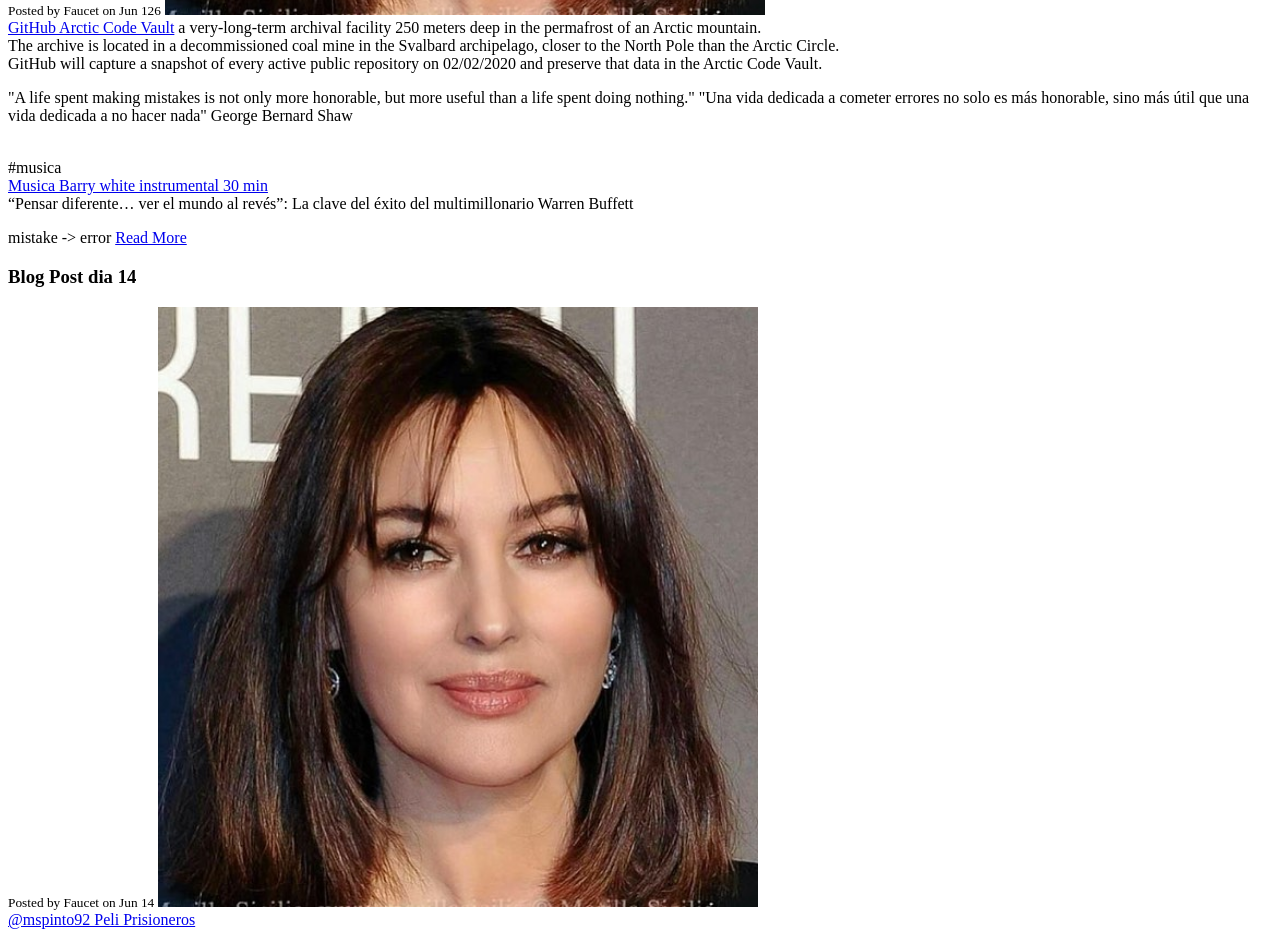
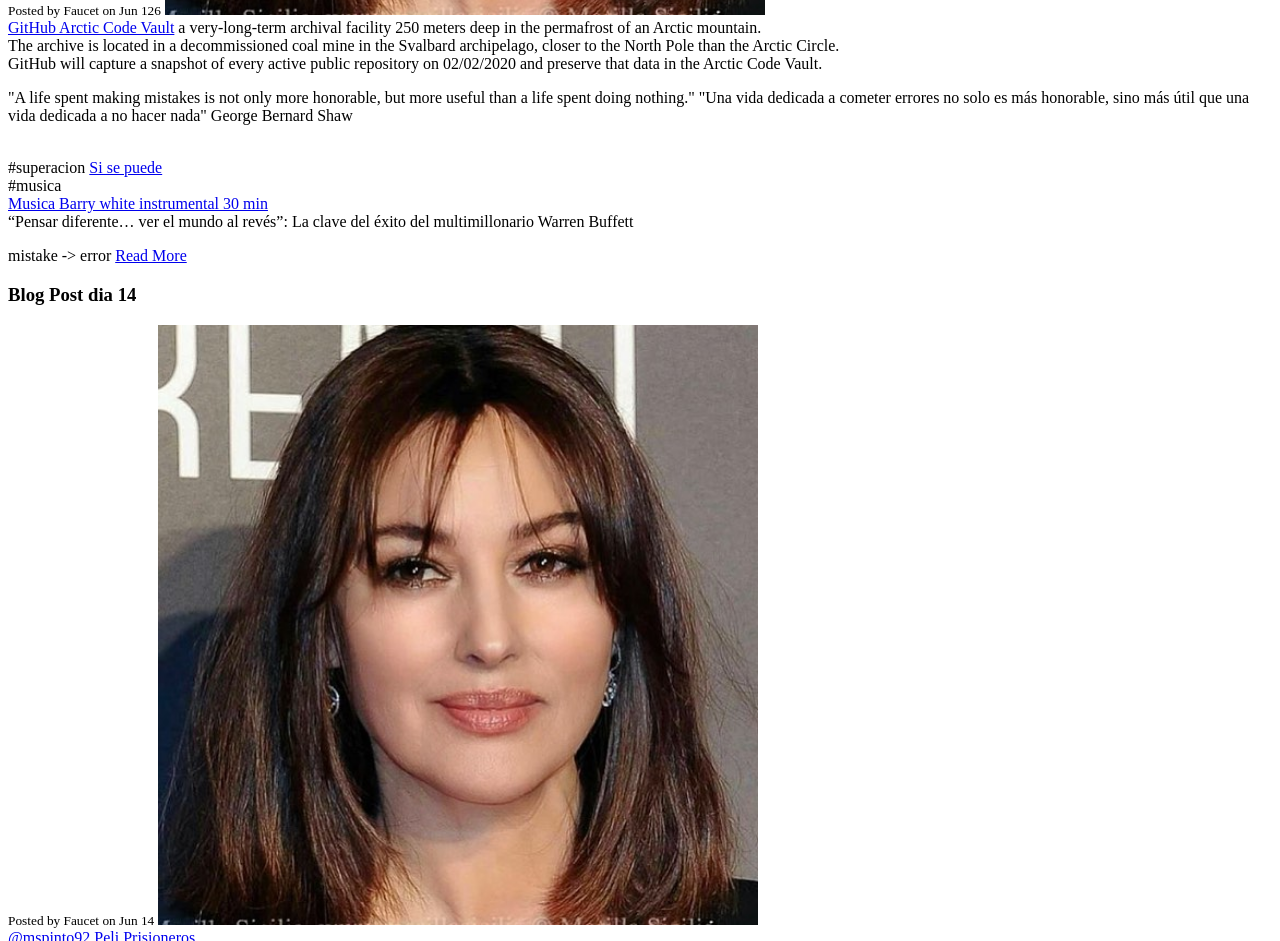
Before and after one commit to javadev16/page2, a plain HTML site: page blog.html in a window 1280 px wide. Shown: the part 770-1711 px from the top of the page. Drawn offline with Linux system fonts and the light colour scheme.

Commit message:
Update blog.html

```diff
--- a/blog.html
+++ b/blog.html
@@ -39,6 +39,7 @@
 				   <p> "A life spent making mistakes is not only more honorable, but more useful than a life spent doing nothing."
     "Una vida dedicada a cometer errores no solo es más honorable, sino más útil que una vida dedicada a no hacer nada"
 				George Bernard Shaw<p><br>
+		#superacion 	<a href="https://twitter.com/EvanKirstel/status/1276515595031281664">Si se puede</a><br>
 #musica <br> <a href="https://youtu.be/7DX0nmnnD5M">Musica Barry white instrumental 30 min</a>
 		<br>		“Pensar diferente… ver el mundo al revés”: La clave del éxito del multimillonario Warren Buffett
 				</p>
```
